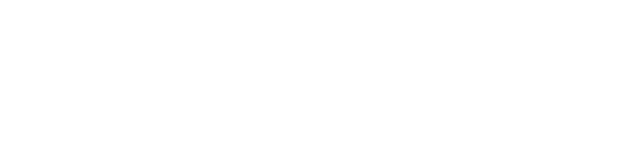
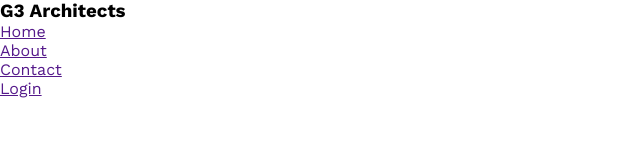
Before and after one commit to MrColonThree/g3-architects-website, a plain HTML site: page index.html in a window 1280 px wide. Shown: the whole page, without its empty margins (0-640 px from the left). Drawn offline with nearby package versions, Linux system fonts and the light colour scheme; files that its build step writes are made by us from their sources.

Commit message:
setup google font work sans

```diff
--- a/index.html
+++ b/index.html
@@ -6,8 +6,27 @@
   <title>G3 Architects
   </title>
   <link rel="stylesheet" href="architect.css">
+  <link rel="preconnect" href="https://fonts.googleapis.com">
+  <link rel="preconnect" href="https://fonts.gstatic.com" crossorigin>
+  <link href="https://fonts.googleapis.com/css2?family=Work+Sans:wght@100;300;400;600;700;800&display=swap" rel="stylesheet">
 </head>
 <body>
+  <header>
+<nav>
+  <h3>G3 Architects</h3>
+  <ul>
+    <li><a href="">Home</a></li>
+    <li><a href="">About</a></li>
+    <li><a href="">Contact</a></li>
+    <li><a href="">Login</a></li>
+  </ul>
+</nav>
+  </header>
+  <main>
 
+  </main>
+  <footer>
+
+  </footer>
 </body>
 </html>
--- a/styles/architect.css
+++ b/styles/architect.css
@@ -0,0 +1,5 @@
+*{
+  margin: 0;
+  padding: 0;
+  font-family: 'Work Sans', sans-serif;
+}
```
